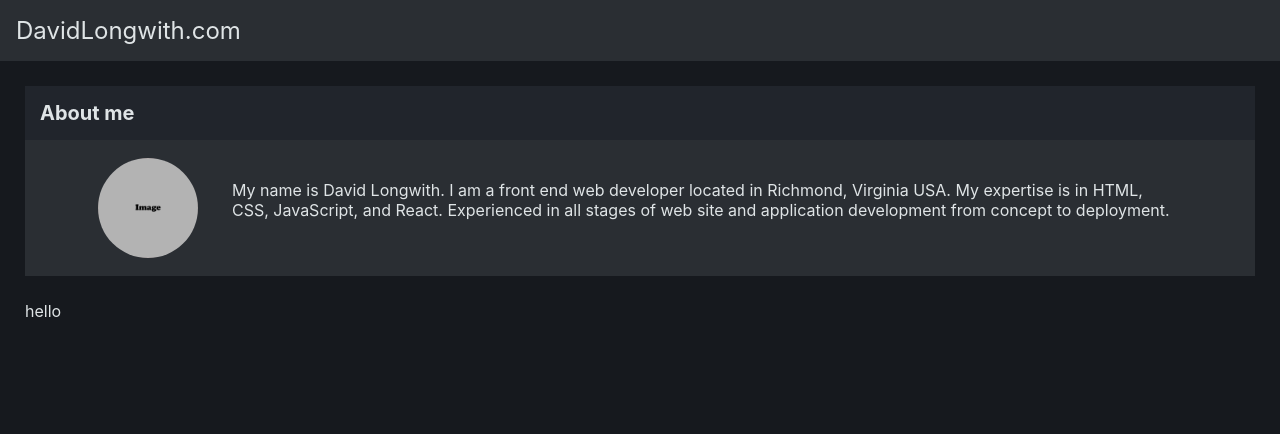
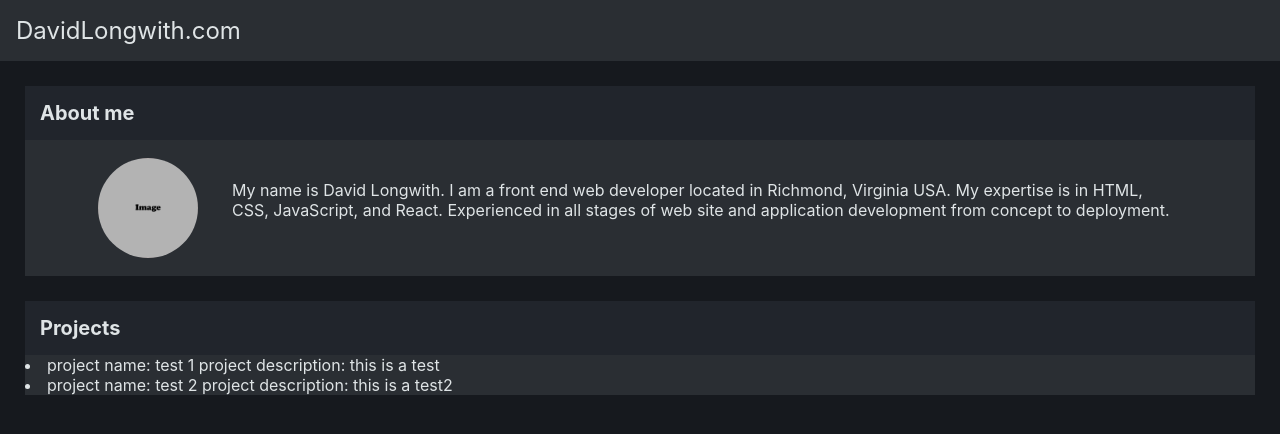
Before and after one commit to davidlongwith/david-home, a React (Create React App) app: page / in a window 1280 px wide. Shown: the top 434 px of the page. Built offline with nearby package versions, Linux system fonts and the light colour scheme.

Commit message:
Projects list save point

```diff
--- a/src/components/Projects.js
+++ b/src/components/Projects.js
@@ -1,10 +1,21 @@
 import React from "react";
 
 const Projects = ({ projectsData }) => (
-  <div>
-    <p>hello</p>
-    {console.log(projectsData)}
-  </div>
+  <section className="section-wrapper">
+    <h1 className="section-header">Projects</h1>
+    <div className="project-list">
+      {projectsData.length === 0 ? (
+        <p>Opps! No projects listed</p>
+      ) : (
+        projectsData.map((project) => (
+          <li key={project.name}>
+            project name: {project.name} project description:{" "}
+            {project.description}
+          </li>
+        ))
+      )}
+    </div>
+  </section>
 );
 
 export default Projects;
--- a/src/data/projects.json
+++ b/src/data/projects.json
@@ -1 +1,4 @@
-[{ "project": "test 1", "description": "this is a test" }]
+[
+  { "name": "test 1", "description": "this is a test" },
+  { "name": "test 2", "description": "this is a test2" }
+]
```
Also changed, not shown: 1 other file (tests, documents, lock files or other folders).
